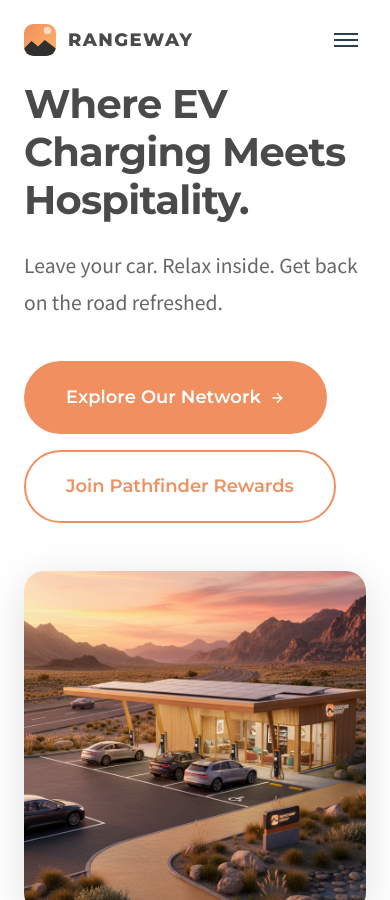
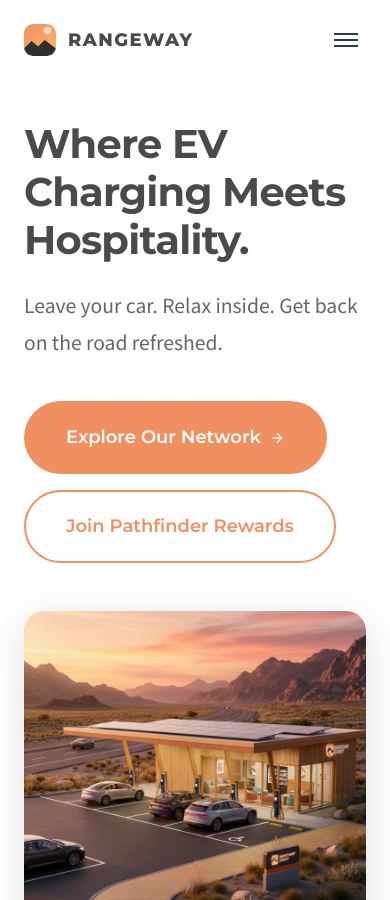
Before and after one commit to Redwood-Mobility/rangeway-test, a Jekyll site: the page built from index.html, in a window 390 px wide and 900 px high. Built offline with Jekyll 4.4.1, drawn with Linux system fonts in a browser that asks for light colours.

Commit message:
Add more separation between hero and header on mobile
- Increased hero top padding from 80px to 120px on mobile
- Gives more breathing room under the fixed navbar
- Better visual hierarchy on smaller screens

🤖 Generated with [Claude Code](https://claude.com/claude-code)

Co-Authored-By: Claude <noreply@anthropic.com>

```diff
--- a/assets/css/main.css
+++ b/assets/css/main.css
@@ -418,6 +418,10 @@ a:hover {
 }
 
 @media (max-width: 968px) {
+  .hero {
+    padding-top: 120px;
+  }
+
   .hero-grid {
     grid-template-columns: 1fr;
     gap: 3rem;
```
